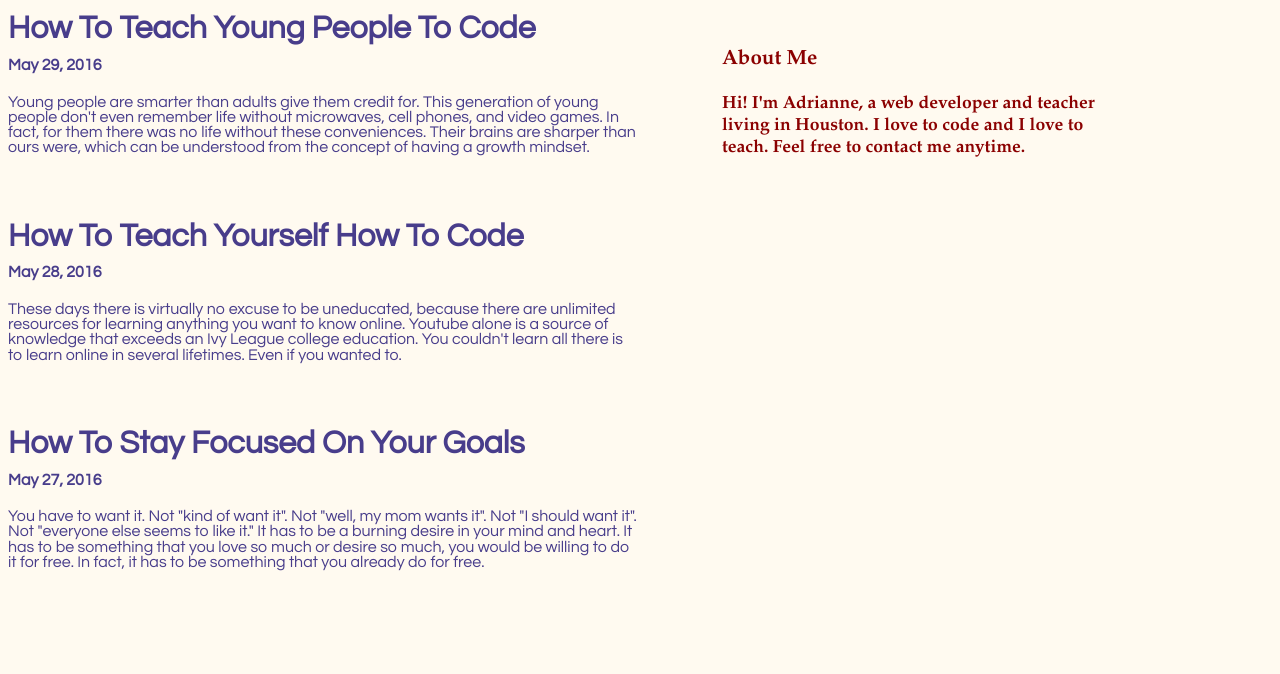
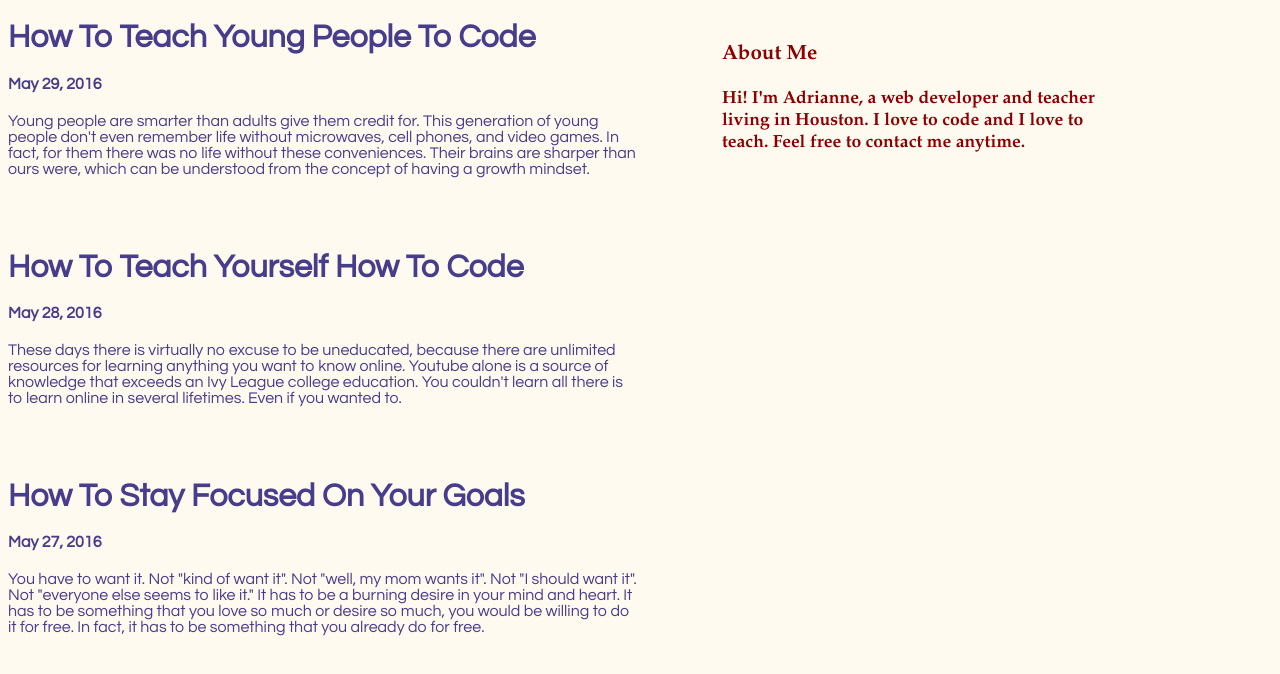
Before and after one commit to adriannem/blog, a plain HTML site: page index.html in a window 1280 px wide. Drawn offline with Linux system fonts and the light colour scheme.

Commit message:
Add margin-top and margin-bottom to blog posts.  Removed line height property.

```diff
--- a/css/styles.css
+++ b/css/styles.css
@@ -2,7 +2,8 @@
   color: darkslateblue;
   font-family: 'Avant Garde', Avantgarde, 'Century Gothic', CenturyGothic, AppleGothic, sans-serif;
   width: 50%;
-  line-height: 95%;
+  margin-top: 10px;
+  margin-bottom: 10px;
 }
 
 body {
@@ -13,10 +14,14 @@ aside {
   width: 400px;
   float: right;
   margin-right: 150px;
-  margin-top: 5px;
-  position: relative;
+  position: inherit;
   font-family: 'Palatino', 'Palatino Linotype', 'Palatino LT STD', 'Book Antiqua', Georgia, serif;
   color: darkred;
   font-weight: bolder;
   font-size: 110%
 }
+
+div {
+  margin-top: 10px;
+  margin-bottom: 10px;
+}
```
